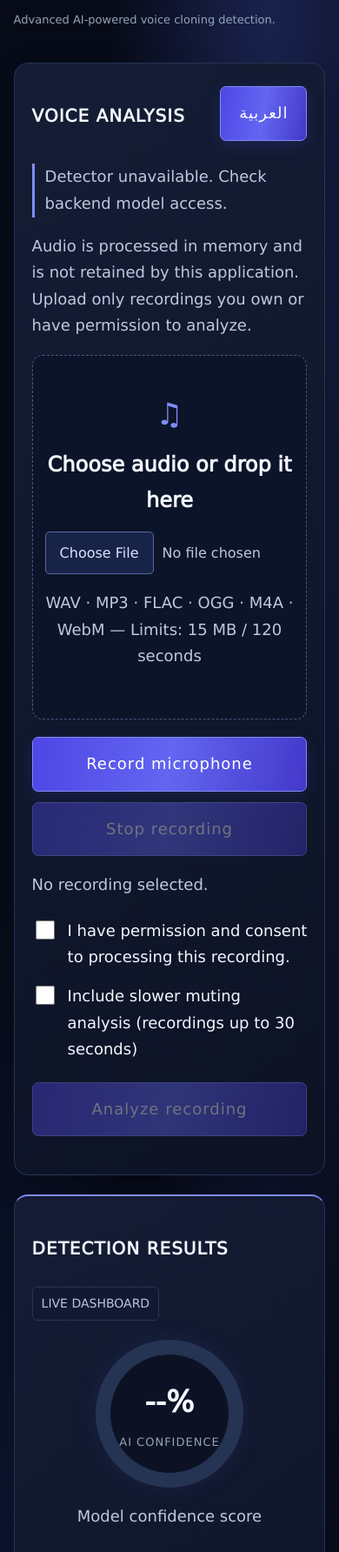
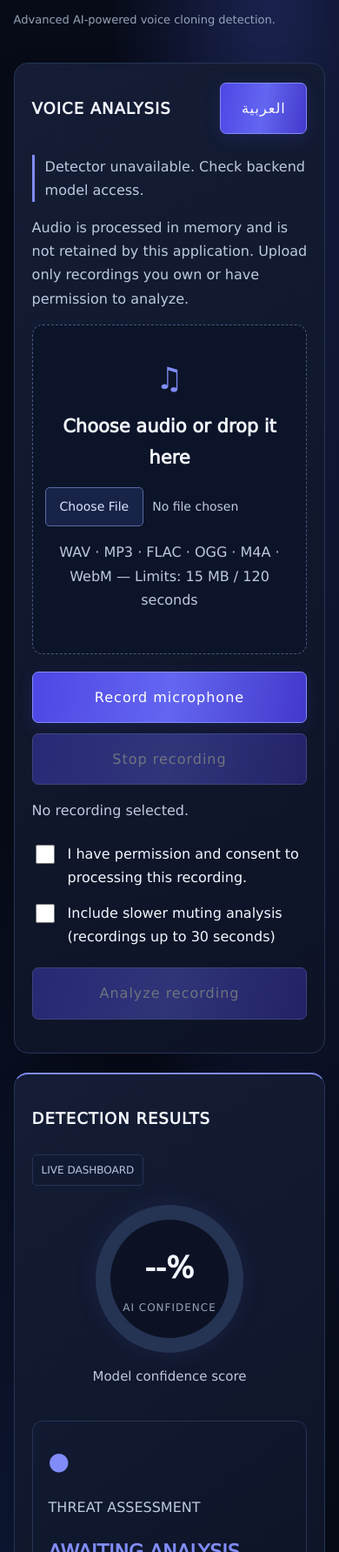
Before and after one commit to RBA997/Voice-Guard-, a website: page frontend/index.html in a window 390 px wide. Shown: the part 216-2000 px from the top of the page at 87% size. Drawn offline with Linux system fonts and the light colour scheme; no server answers.

Commit message:
Restore frontend from before the latest enlargement

```diff
--- a/frontend/enhancements.css
+++ b/frontend/enhancements.css
@@ -41,44 +41,30 @@ body{padding-top:var(--header-height)}
 .analysis-tools #results[data-prediction="no_speech"]{--prediction-color:#ffa500}
 
 /* Enlarge only the middle upload and results cards. */
-#analysis > :is([aria-labelledby="uploadTitle"], #results){padding:40px}
-#analysis > [aria-labelledby="uploadTitle"] :is(p,button,input,.consent){font-size:20px}
+#analysis > :is([aria-labelledby="uploadTitle"], #results){padding:32px}
+#analysis > [aria-labelledby="uploadTitle"] :is(p,button,input,.consent){font-size:16px}
 #analysis > [aria-labelledby="uploadTitle"] .section-heading h2,
-#results .section-heading h2{font-size:24px}
-#analysis > [aria-labelledby="uploadTitle"] .upload-box{min-height:260px;padding:44px 24px}
-#analysis > [aria-labelledby="uploadTitle"] .drop label{font-size:28px}
+#results .section-heading h2{font-size:18px}
+#analysis > [aria-labelledby="uploadTitle"] .upload-box{min-height:220px;padding:36px 20px}
+#analysis > [aria-labelledby="uploadTitle"] .drop label{font-size:22px}
 #analysis > [aria-labelledby="uploadTitle"] button,
-#results button{min-height:56px}
-#analysis > [aria-labelledby="uploadTitle"] #language{min-height:48px}
-#results .result-grid > *{min-width:0}
-#results .verdict-card{padding:30px}
-#results .verdict-card h2{font-size:clamp(24px,2.2vw,28px)}
-#results p,#results button{font-size:20px}
-#results .gauge-card .muted{font-size:18px}
-#results .gauge-inner span{max-width:140px}
+#results button{min-height:50px}
+#analysis > [aria-labelledby="uploadTitle"] #language{min-height:44px}
+#results .verdict-card{padding:24px}
+#results .verdict-card h2{font-size:24px}
+#results p{font-size:16px}
+#results .gauge-card .muted{font-size:15px}
 #results .gauge-inner span,
-#results .meter-labels{font-size:13px}
+#results .meter-labels,
 #analysis > [aria-labelledby="uploadTitle"] .badge,
-#results .badge{font-size:14px}
-#results h3{font-size:23px}
-#results table{font-size:20px}
-@media(min-width:1100px){
- #analysis > :is([aria-labelledby="uploadTitle"], #results){
-  --middle-panel-width:min(1200px,calc(100vw - 80px));
-  width:var(--middle-panel-width);
-  margin-inline:calc((100% - var(--middle-panel-width))/2);
- }
+#results .badge{font-size:12px}
+#results h3{font-size:20px}
+#results table{font-size:16px}
+@media(max-width:650px){
+ #analysis > :is([aria-labelledby="uploadTitle"], #results){padding:22px 20px}
+ #analysis > [aria-labelledby="uploadTitle"] .upload-box{padding:32px 14px}
+ #analysis > [aria-labelledby="uploadTitle"] .drop label{font-size:21px}
+ #analysis > [aria-labelledby="uploadTitle"] .drop input{font-size:14px}
+ #results .verdict-card{padding:22px 18px}
+ #results .verdict-card h2{font-size:22px}
 }
-@media(max-width:650px){
- #analysis > :is([aria-labelledby="uploadTitle"], #results){padding:26px 20px}
- #analysis > [aria-labelledby="uploadTitle"] :is(p,button,input,.consent){font-size:18px}
- #analysis > [aria-labelledby="uploadTitle"] .section-heading h2,
- #results .section-heading h2{font-size:20px}
- #analysis > [aria-labelledby="uploadTitle"] .upload-box{padding:38px 14px}
- #analysis > [aria-labelledby="uploadTitle"] .drop label{font-size:24px}
- #analysis > [aria-labelledby="uploadTitle"] .drop input{font-size:16px}
- #results .verdict-card{padding:26px 18px}
- #results .verdict-card h2{font-size:24px}
- #results p,#results button,#results table{font-size:18px}
- #results .meter-labels{font-size:12px}
-}
```
